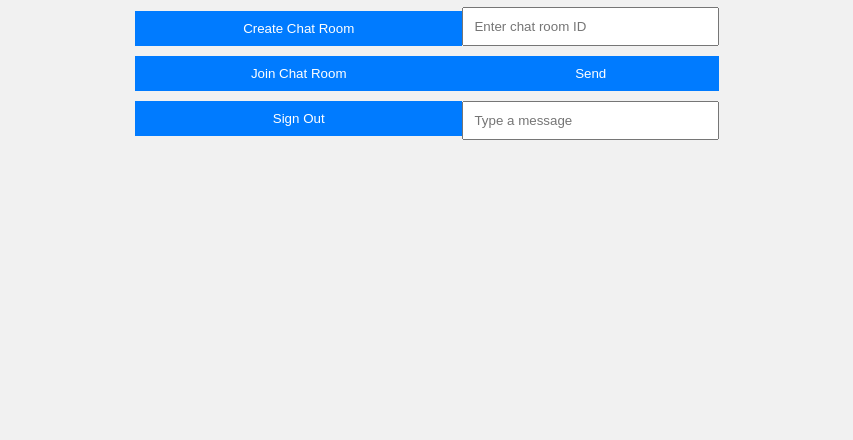
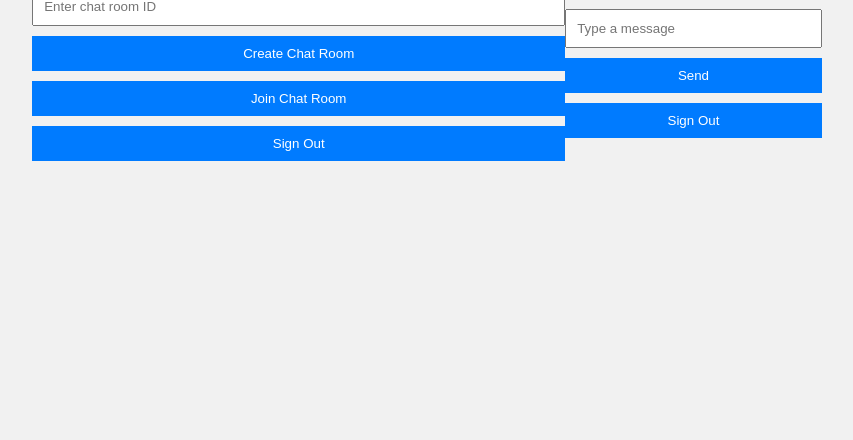
Before and after one commit to dman1991g/Real-time-multi-person-chat-app, a plain HTML site: page chat.html in a window 1280 px wide. Shown: the part 360-800 px from the top of the page, without its empty margins (213-1066 px from the left). Drawn offline with Linux system fonts and the light colour scheme.

Commit message:
Update chat.html
moved the send message button to the bottom of the chat window and relocated the chat room id to the sidebar

```diff
--- a/chat.html
+++ b/chat.html
@@ -9,6 +9,8 @@
 <body>
     <div class="sidebar">
         <h2>Chat Room Actions</h2>
+        <!-- Move chat room ID input to sidebar -->
+        <input type="text" id="chatRoomInput" placeholder="Enter chat room ID">
         <button id="createChatRoom">Create Chat Room</button>
         <button id="joinChatRoom">Join Chat Room</button>
         <button id="signOut">Sign Out</button>
@@ -17,14 +19,17 @@
     <div class="chat-container">
         <h2>Chat Room</h2>
 
-        <!-- Chat Room Input and Messages -->
+        <!-- Messages Display -->
+        <div id="messages"></div>
+
+        <!-- Message Input and Send Button -->
         <div>
-            <input type="text" id="chatRoomInput" placeholder="Enter chat room ID">
+            <input type="text" id="messageInput" placeholder="Type a message">
             <button id="sendMessage">Send</button>
         </div>
 
-        <div id="messages"></div>
-        <input type="text" id="messageInput" placeholder="Type a message">
+        <!-- Sign Out Button (moved to the bottom) -->
+        <button id="signOut">Sign Out</button>
     </div>
 
     <!-- Include Firebase SDKs from CDN -->
```
